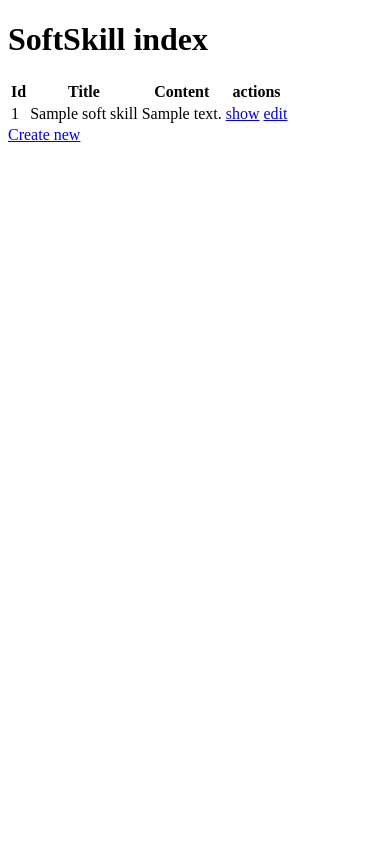
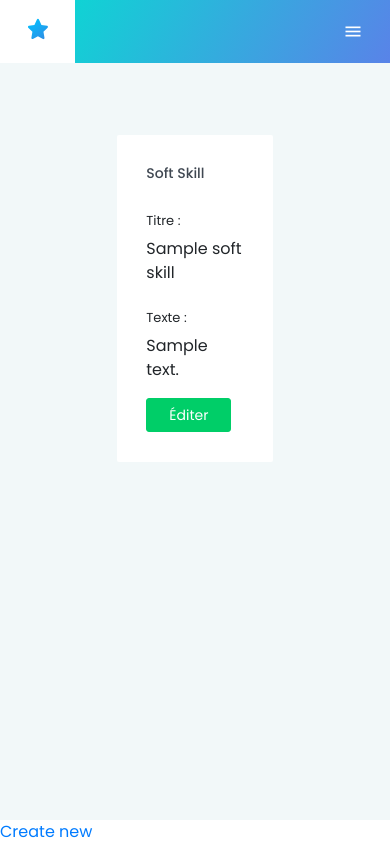
Before and after one commit to JefDc/portfolio, a Symfony app: template templates/admin/soft_skill/index.html.twig in a window 390 px wide. Run offline with Twig, Linux system fonts and the light colour scheme; the template is opened without the code that fills it: most values are stand-ins (such as "Sample title", 1, 10 or a date in 2020); some libraries are stand-ins or nearby versions.

Commit message:
add form soft skill

```diff
--- a/src/Controller/IntroController.php
+++ b/src/Controller/IntroController.php
@@ -12,7 +12,7 @@ use Symfony\Component\Routing\Annotation\Route;
 
 
 /**
- * @Route("/intro")
+ * @Route("/admin/aboutus")
  */
 class IntroController extends AbstractController
 {
--- a/templates/admin/portfolio/_form.html.twig
+++ b/templates/admin/portfolio/_form.html.twig
@@ -30,7 +30,7 @@
                                     </span>
                                 </div>
                             </div>
-                            <button type="submit" class="btn btn-success mr-2">Submit</button>
+                            <button type="submit" class="btn btn-success mr-2">Envoyer</button>
                             {{ form_end(form) }}
                         </div>
                     </div>
--- a/templates/admin/sidebar.html.twig
+++ b/templates/admin/sidebar.html.twig
@@ -37,7 +37,7 @@
             </a>
         </li>
         <li class="nav-item">
-            <a class="nav-link" href="pages/forms/basic_elements.html">
+            <a class="nav-link" href="{{ path('soft_skill_index') }}">
                 <i class="menu-icon mdi mdi-comment-text-outline"></i>
                 <span class="menu-title">Soft Skill</span>
             </a>
--- a/templates/admin/soft_skill/index.html.twig
+++ b/templates/admin/soft_skill/index.html.twig
@@ -1,37 +1,40 @@
-<!DOCTYPE html>
-
-<title>SoftSkill index</title>
+{% extends 'admin/base.html.twig' %}
 
 {% block body %}
-    <h1>SoftSkill index</h1>
-
-    <table class="table">
-        <thead>
-            <tr>
-                <th>Id</th>
-                <th>Title</th>
-                <th>Content</th>
-                <th>actions</th>
-            </tr>
-        </thead>
-        <tbody>
-        {% for soft_skill in soft_skills %}
-            <tr>
-                <td>{{ soft_skill.id }}</td>
-                <td>{{ soft_skill.title }}</td>
-                <td>{{ soft_skill.content }}</td>
-                <td>
-                    <a href="{{ path('soft_skill_show', {'id': soft_skill.id}) }}">show</a>
-                    <a href="{{ path('soft_skill_edit', {'id': soft_skill.id}) }}">edit</a>
-                </td>
-            </tr>
-        {% else %}
-            <tr>
-                <td colspan="4">no records found</td>
-            </tr>
-        {% endfor %}
-        </tbody>
-    </table>
-
+<div class="main-panel">
+    <div class="content-wrapper">
+        <div class="row justify-content-center">
+            <div class="col-6 grid-margin mt-5">
+                <div class="card">
+                    <div class="card-body">
+                        <h4 class="card-title">Soft Skill</h4>
+                        {% for soft_skill in soft_skills %}
+                        <div class="row">
+                            <div class="col-md-12">
+                                <div class="form-group row">
+                                    <label class="col-sm-3 col-form-label">Titre :</label>
+                                    <div class="col-sm-9">
+                                        {{ soft_skill.title }}
+                                    </div>
+                                </div>
+                            </div>
+                        </div>
+                        <div class="row">
+                            <div class="col-md-12">
+                                <div class="form-group row">
+                                    <label class="col-sm-3 col-form-label">Texte :</label>
+                                    <div class="col-sm-9">
+                                        {{ soft_skill.content }}
+                                    </div>
+                                </div>
+                            </div>
+                        </div>
+                            <a href="{{ path('soft_skill_edit', {'id' : soft_skill.id}) }}"><button type="submit" class="btn btn-success mr-2">Éditer</button></a>
+                        {% endfor %}
+                    </div>
+                </div>
+            </div>
+        </div>
+    </div>
     <a href="{{ path('soft_skill_new') }}">Create new</a>
 {% endblock %}
```
Also changed, not shown: src/Controller/SoftSkillController.php (+5 -5 lines), src/Form/SoftSkillType.php (+12 -2 lines), templates/admin/intro/index.html.twig (+9 -6 lines), templates/admin/soft_skill/_form.html.twig (+27 -4 lines), templates/admin/soft_skill/new.html.twig (+1 -9 lines).
